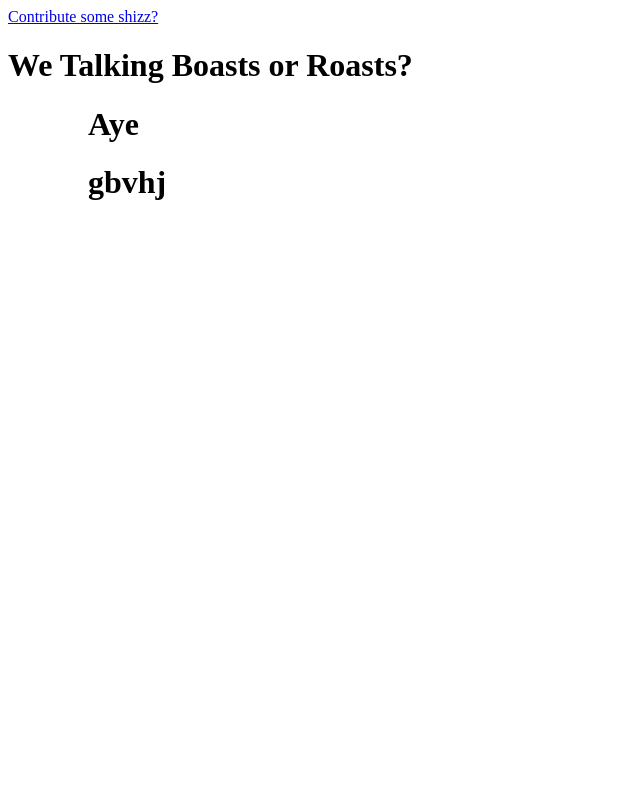
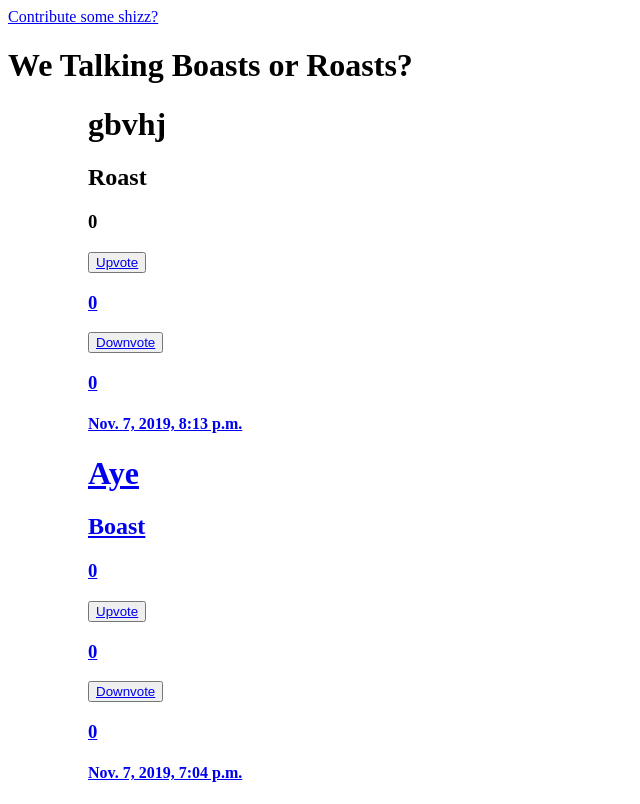
Before and after one commit to pattersonday/ghostpost, a Django app: page / in a window 1280 px wide. Shown: the whole page, without its empty margins (0-640 px from the left). Before the commit the page ends 200 px from the top, so only its background shows below. Run offline with Django 3.2, Linux system fonts and the light colour scheme; data comes from the database, SQL or seed files in the repository; both versions use the stored data as it was before the commit.

Commit message:
setup new model, view, url for allboasts, allroasts, and netvotes

```diff
--- a/ghosts/models.py
+++ b/ghosts/models.py
@@ -1,7 +1,7 @@
 from django.db import models
 from django.utils import timezone
 
-BOOL_CHOICES = ((True, 'Roast'), (False, 'Boast'))
+BOOL_CHOICES = ((True, 'Boast'), (False, 'Roast'))
 
 
 class BoastsAndRoasts(models.Model):
@@ -10,4 +10,5 @@ class BoastsAndRoasts(models.Model):
     content = models.CharField(max_length=280)
     upvote = models.IntegerField(default=0)
     downvote = models.IntegerField(default=0)
+    total_votes = models.IntegerField(default=0)
     post_date = models.DateTimeField(default=timezone.now)
--- a/ghosts/templates/index.html
+++ b/ghosts/templates/index.html
@@ -5,7 +5,19 @@
     {% for data in boastsandroasts %}
         <ul>
             <h1>{{ data.content }}</h1>
-
+            {% if data.is_boast %}
+                <h2>Boast</h2>
+            {% else %}
+                <h2>Roast</h2>
+            {% endif %}
+            <div>
+                <h3>{{ data.upvote }}</h3>
+                <button><a href='/upvote/{{ data.id }}'>Upvote</button>
+                <h3>{{ data.downvote }}</h3>
+                <button><a href='/downvote/{{ data.id }}'>Downvote</button>
+                <h3>{{ data.total_votes }}</h3>
+            </div>
+            <h4>{{data.post_date}}</h4>
         </ul>
     {% endfor %}
 </ul>
--- a/ghosts/urls.py
+++ b/ghosts/urls.py
@@ -25,5 +25,10 @@ urlpatterns = [
     path('admin/', admin.site.urls),
     path('', views.index, name='homepage'),
     path('boastandroastform/', views.BoastsAndRoastsFormView,
-         name='boastandroastform')
+         name='boastandroastform'),
+    path('upvote/<int:id>', views.UpvoteAddView, name='upvote'),
+    path('downvote/<int:id>', views.DownvoteAddView, name='downvote'),
+    path('netvotes/', views.NetVotes, name='netvote'),
+    path('allboasts/', views.Boasts, name='allboasts'),
+    path('allroasts/', views.Roasts, name='allroasts')
 ]
--- a/ghosts/views.py
+++ b/ghosts/views.py
@@ -1,5 +1,4 @@
-from django.shortcuts import render, HttpResponseRedirect, reverse
-from django.utils import timezone
+from django.shortcuts import HttpResponseRedirect, render, reverse
 
 
 from .models import BoastsAndRoasts
@@ -9,7 +8,7 @@ from .forms import BoastsAndRoastsAddForm
 def index(request):
     html = 'index.html'
 
-    boastsandroasts = BoastsAndRoasts.objects.all()
+    boastsandroasts = BoastsAndRoasts.objects.all().order_by('-post_date')
 
     return render(request, html, {'boastsandroasts': boastsandroasts})
 
@@ -24,12 +23,71 @@ def BoastsAndRoastsFormView(request):
             data = form.cleaned_data
             BoastsAndRoasts.objects.create(
                 is_boast=data['is_boast'],
-                content=data['content'],
-                upvote=data['upvote'],
-                downvote=data['downvote']
+                content=data['content']
             )
             return HttpResponseRedirect(reverse('homepage'))
 
     form = BoastsAndRoastsAddForm()
 
     return render(request, html, {'form': form})
+
+
+def UpvoteAddView(request, id):
+
+    html = 'index.html'
+
+    try:
+        upvotes = BoastsAndRoasts.objects.get(id=id)
+    except BoastsAndRoasts.DoesNotExist():
+        return HttpResponseRedirect(reverse('homepage'))
+
+    upvotes.upvote += 1
+    upvotes.total_votes += 1
+
+    upvotes.save()
+
+    return HttpResponseRedirect(reverse('homepage'))
+
+
+def DownvoteAddView(request, id):
+
+    html = 'index.html'
+
+    try:
+        downvotes = BoastsAndRoasts.objects.get(id=id)
+    except BoastsAndRoasts.DoesNotExist():
+        return HttpResponseRedirect(reverse('homepage'))
+
+    downvotes.downvote -= 1
+    downvotes.total_votes -= 1
+
+    downvotes.save()
+
+    return HttpResponseRedirect(reverse('homepage'))
+
+
+def Boasts(request):
+
+    html = 'all_boasts.html'
+
+    all_boasts = BoastsAndRoasts.objects.filter(is_boast=True).order_by('-post_date')
+
+    return HttpResponseRedirect(reverse('allboasts'))
+
+
+def Roasts(request):
+
+    html = 'all_roasts.html'
+
+    all_roasts = BoastsAndRoasts.objects.filter(is_boast=False).order_by('-post_date')
+
+    return HttpResponseRedirect(reverse('allroasts'))
+
+
+def NetVotes(request):
+
+    html = 'net_votes.html'
+
+    net_votes = BoastsAndRoasts.objects.all().order_by('-post_date')
+
+    return HttpResponseRedirect(reverse('netvote'))
```
Also changed, not shown: ghosts/forms.py (+2 -5 lines), db.sqlite3 (deleted), ghosts/migrations/0001_initial.py (deleted), ghosts/migrations/__init__.py (deleted), ghosts/templates/all_boasts.html (added), ghosts/templates/all_roasts.html (added), ghosts/templates/net_votes.html (added).
